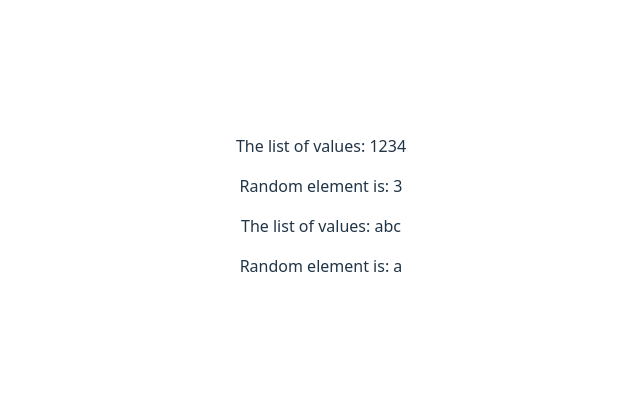
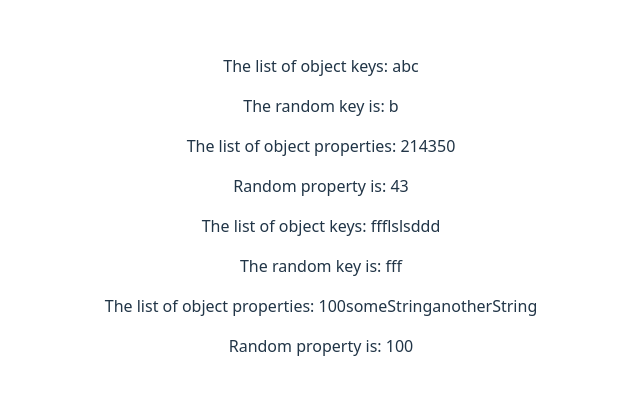
Before and after one commit to TetianaTalebi/my_react_vite_app_2, a React (Vite) app in the folder my_react_vite_app_2/: page / in a window 1280 px wide. Shown: the part 194-588 px from the top of the page, without its empty margins (319-959 px from the left). Built offline with nearby package versions, Linux system fonts and the light colour scheme.

Commit message:
Rewrite logic of ListPicker component so that it receives object as props

```diff
--- a/my_react_vite_app_2/src/App.jsx
+++ b/my_react_vite_app_2/src/App.jsx
@@ -6,8 +6,8 @@ function App() {
 
   return (
     <>
-      <ListPicker values={[1,2,3,4]} />
-      <ListPicker values={["a", "b", "c"]} />
+      <ListPicker values={{a: 21, b: 43, c: 50}} />
+      <ListPicker values={{fff: 100, lsls: "someString", ddd: "anotherString"}} />
     </>
   )
 }
--- a/my_react_vite_app_2/src/ListPicker.jsx
+++ b/my_react_vite_app_2/src/ListPicker.jsx
@@ -1,16 +1,24 @@
 
-// values = array
+// values = object
 
 export default function ListPicker({values}){
 
-    // randIdx = random index from values array
-    const randIdx = Math.floor(Math.random()*values.length);
-    const randElement = values[randIdx];
+
+    const randIdx = Math.floor(Math.random()*Object.keys(values).length);
+    console.log(Object.keys(values));
+
+
+    const randElementProperty = values[Object.keys(values)[randIdx]];
+
+    console.log(randElementProperty);
 
     return (
         <div>
-            <p>The list of values: {values}</p>
-            <p>Random element is: {randElement}</p>
+            <p>The list of object keys: {Object.keys(values)}</p>
+            <p>The random key is: {Object.keys(values)[randIdx]}</p>
+
+            <p>The list of object properties: {Object.values(values)}</p>
+            <p>Random property is: {randElementProperty}</p>
         </div>
     )
 }
```
